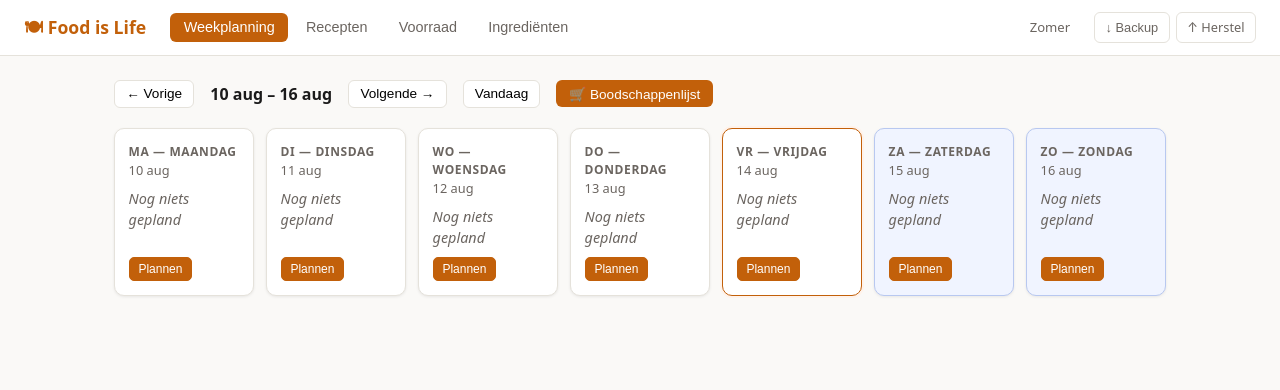
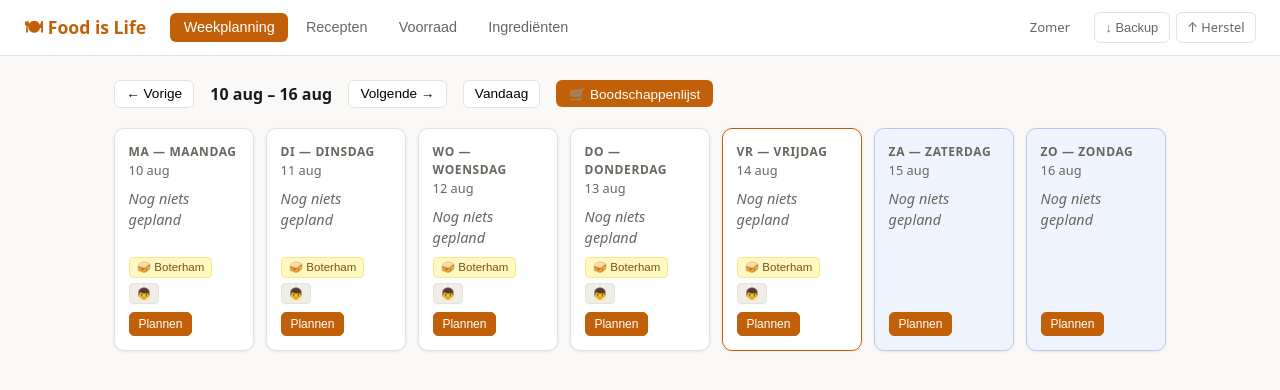
Before and after one commit to Grett076/food-is-life, a React (Vite) app: page / in a window 1280 px wide. Shown: the top 390 px of the page. Built offline with nearby package versions, Linux system fonts and the light colour scheme.

Commit message:
Lunch + Ted: werkdagen standaard boterham, Ted schoollunch toggle, lunch in boodschappenlijst

```diff
--- a/src/App.tsx
+++ b/src/App.tsx
@@ -74,6 +74,8 @@ export default function App() {
             onAddToStock={state.addToStock}
             onCookMeal={state.cookMeal}
             onAddRecipe={state.addRecipe}
+            onSetLunch={state.setLunch}
+            onSetTedSchool={state.setTedSchool}
           />
         )}
 
--- a/src/components/ShoppingList.tsx
+++ b/src/components/ShoppingList.tsx
@@ -61,6 +61,21 @@ export function ShoppingList({ week, recipes, allIngredients, stock, onAddToStoc
   }
 
   const plannedCount = week.filter((d) => d.recipeId).length;
+  const boterhamDagen = week.filter((d) => d.lunch === 'boterham').length;
+  const tedDagen = week.filter((d) => d.tedSchool).length;
+
+  // Seizoensfruit suggestie voor Ted
+  const fruitInSeizoen = allIngredients
+    .filter((i) => ['mango','grape','blueberry','kiwi','banana','orange','strawberry','apple','pear','melon'].includes(i.id))
+    .filter((i) => {
+      if (!i.seasonStartMonth || !i.seasonEndMonth) return true; // heel jaar
+      const m = new Date().getMonth() + 1;
+      return i.seasonStartMonth <= i.seasonEndMonth
+        ? m >= i.seasonStartMonth && m <= i.seasonEndMonth
+        : m >= i.seasonStartMonth || m <= i.seasonEndMonth;
+    })
+    .slice(0, 3)
+    .map((i) => i.name);
 
   return (
     <div className="modal-backdrop" onClick={(e) => { if (e.target === e.currentTarget) onClose(); }}>
@@ -150,6 +165,39 @@ export function ShoppingList({ week, recipes, allIngredients, stock, onAddToStoc
               {/* Niet gelinkte ingrediënten */}
               <UnlinkedNote week={week} recipes={recipes} />
 
+              {/* Jouw lunch */}
+              {boterhamDagen > 0 && (
+                <div style={{ marginTop: '1.25rem', padding: '1rem', background: '#fef9c3', borderRadius: 8, border: '1px solid #fde68a' }}>
+                  <h3 style={{ ...sectionHead, color: '#854d0e', marginBottom: '.5rem' }}>
+                    🥪 Jouw lunch — {boterhamDagen} dag{boterhamDagen !== 1 ? 'en' : ''} boterham
+                  </h3>
+                  <div style={{ fontSize: '.85rem', display: 'flex', flexDirection: 'column', gap: '.2rem' }}>
+                    <span>🍞 Brood — {boterhamDagen * 2} sneden (~{Math.ceil(boterhamDagen / 7)} brood)</span>
+                    <span>🍖 Ham — {boterhamDagen * 2} plakken</span>
+                    <span>🧀 Kaas — {boterhamDagen * 2} plakken</span>
+                    <span>🥒 Komkommer — {boterhamDagen <= 2 ? '½' : boterhamDagen <= 4 ? '1' : '1½'}</span>
+                  </div>
+                </div>
+              )}
+
+              {/* Ted's schoollunch */}
+              {tedDagen > 0 && (
+                <div style={{ marginTop: '.75rem', padding: '1rem', background: '#dbeafe', borderRadius: 8, border: '1px solid #93c5fd' }}>
+                  <h3 style={{ ...sectionHead, color: '#1e40af', marginBottom: '.5rem' }}>
+                    👦 Ted's schoollunch — {tedDagen} dag{tedDagen !== 1 ? 'en' : ''}
+                  </h3>
+                  <div style={{ fontSize: '.85rem', display: 'flex', flexDirection: 'column', gap: '.2rem' }}>
+                    <span>🍞 Extra brood — {tedDagen * 3} sneden</span>
+                    <span>🍎 Fruit — {tedDagen} portie{tedDagen !== 1 ? 's' : ''}</span>
+                    {fruitInSeizoen.length > 0 && (
+                      <span style={{ color: '#1e40af', fontSize: '.78rem' }}>
+                        Nu in seizoen: {fruitInSeizoen.join(', ')}
+                      </span>
+                    )}
+                  </div>
+                </div>
+              )}
+
               {/* Acties */}
               {checked.size > 0 && (
                 <div style={{ marginTop: '1rem', paddingTop: '1rem', borderTop: '1px solid var(--border)', display: 'flex', gap: '.75rem', alignItems: 'center' }}>
--- a/src/components/WeekPlanner.tsx
+++ b/src/components/WeekPlanner.tsx
@@ -35,9 +35,11 @@ interface Props {
   onAddToStock: (ids: string[]) => void;
   onCookMeal: (ingredientIds: string[]) => void;
   onAddRecipe: (recipe: Recipe) => void;
+  onSetLunch: (date: string, value: 'boterham' | 'skip' | null) => void;
+  onSetTedSchool: (date: string, value: boolean) => void;
 }
 
-export function WeekPlanner({ week, weekStart, recipes, ingredients, history, month, preferences, stock, onAssign, onNavigate, onAddToStock, onCookMeal, onAddRecipe }: Props) {
+export function WeekPlanner({ week, weekStart, recipes, ingredients, history, month, preferences, stock, onAssign, onNavigate, onAddToStock, onCookMeal, onAddRecipe, onSetLunch, onSetTedSchool }: Props) {
   const [picking, setPicking] = useState<string | null>(null); // date
   const [detail, setDetail] = useState<Recipe | null>(null);
   const [showShopping, setShowShopping] = useState(false);
@@ -132,6 +134,36 @@ export function WeekPlanner({ week, weekStart, recipes, ingredients, history, mo
                 <div className="day-meal empty">Nog niets gepland</div>
               )}
 
+              {/* Lunch + Ted — alleen op werkdagen */}
+              {day.lunch !== undefined && day.lunch !== null && (
+                <div style={{ display: 'flex', gap: '.35rem', flexWrap: 'wrap', alignItems: 'center' }}>
+                  <button
+                    onClick={() => onSetLunch(day.date, day.lunch === 'boterham' ? 'skip' : 'boterham')}
+                    title={day.lunch === 'boterham' ? 'Klik om over te slaan' : 'Klik voor boterham'}
+                    style={{
+                      fontSize: '.72rem', padding: '.15rem .45rem', borderRadius: 4, cursor: 'pointer', border: '1px solid',
+                      background: day.lunch === 'boterham' ? '#fef9c3' : 'var(--tag-bg)',
+                      borderColor: day.lunch === 'boterham' ? '#fde68a' : 'var(--border)',
+                      color: day.lunch === 'boterham' ? '#854d0e' : 'var(--text-muted)',
+                    }}
+                  >
+                    {day.lunch === 'boterham' ? '🥪 Boterham' : '🥪 —'}
+                  </button>
+                  <button
+                    onClick={() => onSetTedSchool(day.date, !day.tedSchool)}
+                    title={day.tedSchool ? 'Ted heeft schoollunch' : 'Ted niet'}
+                    style={{
+                      fontSize: '.72rem', padding: '.15rem .45rem', borderRadius: 4, cursor: 'pointer', border: '1px solid',
+                      background: day.tedSchool ? '#dbeafe' : 'var(--tag-bg)',
+                      borderColor: day.tedSchool ? '#93c5fd' : 'var(--border)',
+                      color: day.tedSchool ? '#1e40af' : 'var(--text-muted)',
+                    }}
+                  >
+                    {day.tedSchool ? '👦 Ted' : '👦'}
+                  </button>
+                </div>
+              )}
+
               <div className="day-actions">
                 <button className="primary" onClick={() => setPicking(day.date)}>
                   {recipe || day.note ? 'Wijzigen' : 'Plannen'}
--- a/src/data/ingredients.ts
+++ b/src/data/ingredients.ts
@@ -68,4 +68,15 @@ export const INGREDIENTS: Ingredient[] = [
   { id: 'stock-beef',       name: 'Runderbouillon' },
   { id: 'dried-pasta',      name: 'Gedroogde pasta' },
   { id: 'canned-tomato',    name: 'Gepelde tomaten (blik)' },
+
+  // Fruit
+  { id: 'mango',            name: 'Mango', seasonStartMonth: 3, seasonEndMonth: 9, peakMonths: [5, 6, 7] },
+  { id: 'grape',            name: 'Druiven', seasonStartMonth: 8, seasonEndMonth: 11, peakMonths: [9, 10] },
+  { id: 'blueberry',        name: 'Blauwe bessen', seasonStartMonth: 6, seasonEndMonth: 8, peakMonths: [7] },
+  { id: 'kiwi',             name: 'Kiwi (geel)' }, // het hele jaar beschikbaar
+  { id: 'banana',           name: 'Banaan' },
+  { id: 'orange',           name: 'Sinaasappel', seasonStartMonth: 11, seasonEndMonth: 4, peakMonths: [12, 1, 2] },
+  { id: 'melon',            name: 'Meloen', seasonStartMonth: 6, seasonEndMonth: 9, peakMonths: [7, 8] },
+  { id: 'cucumber',         name: 'Komkommer', seasonStartMonth: 5, seasonEndMonth: 9, peakMonths: [6, 7, 8] },
+  { id: 'ham',              name: 'Ham' },
 ];
--- a/src/lib/useAppState.ts
+++ b/src/lib/useAppState.ts
@@ -3,7 +3,7 @@ import type { PlannedDay, MealHistory, Recipe, Ingredient, Preferences } from '.
 import { RECIPES } from '../data/recipes';
 import { INGREDIENTS } from '../data/ingredients';
 
-const DATA_VERSION = 10; // verhoog bij wijzigingen in seed-recepten of ingrediënten
+const DATA_VERSION = 11; // verhoog bij wijzigingen in seed-recepten of ingrediënten
 
 function getMonday(date: Date): Date {
   const d = new Date(date);
@@ -18,7 +18,12 @@ function buildWeek(monday: Date): PlannedDay[] {
   return Array.from({ length: 7 }, (_, i) => {
     const d = new Date(monday);
     d.setDate(monday.getDate() + i);
-    return { date: d.toISOString().slice(0, 10), recipeId: null };
+    const isWorkday = i < 5; // ma–vr
+    return {
+      date: d.toISOString().slice(0, 10),
+      recipeId: null,
+      lunch: isWorkday ? 'boterham' : null,
+    };
   });
 }
 
@@ -99,6 +104,14 @@ export function useAppState() {
     }
   }
 
+  function setLunch(date: string, value: 'boterham' | 'skip' | null) {
+    setWeek((w) => w.map((d) => (d.date === date ? { ...d, lunch: value } : d)));
+  }
+
+  function setTedSchool(date: string, value: boolean) {
+    setWeek((w) => w.map((d) => (d.date === date ? { ...d, tedSchool: value } : d)));
+  }
+
   function toggleFavorite(recipeId: string) {
     setRecipes((rs) =>
       rs.map((r) => (r.id === recipeId ? { ...r, favorite: !r.favorite } : r)),
@@ -177,5 +190,7 @@ export function useAppState() {
     toggleStock,
     addToStock,
     cookMeal,
+    setLunch,
+    setTedSchool,
   };
 }
--- a/src/types.ts
+++ b/src/types.ts
@@ -51,7 +51,9 @@ export interface Recipe {
 export interface PlannedDay {
   date: string; // 'YYYY-MM-DD'
   recipeId: string | null;
-  note?: string; // voor boterham, restjes, etc.
+  note?: string;
+  lunch?: 'boterham' | 'skip' | null; // null = weekend / niet relevant
+  tedSchool?: boolean; // Ted heeft schoollunch nodig deze dag
 }
 
 export interface MealHistory {
```
